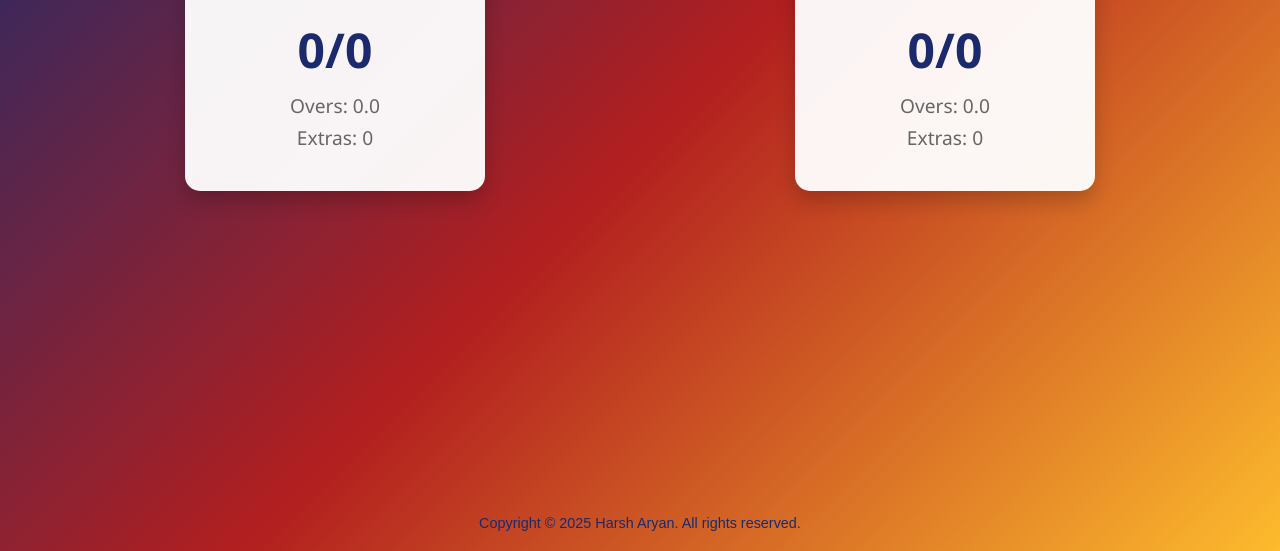
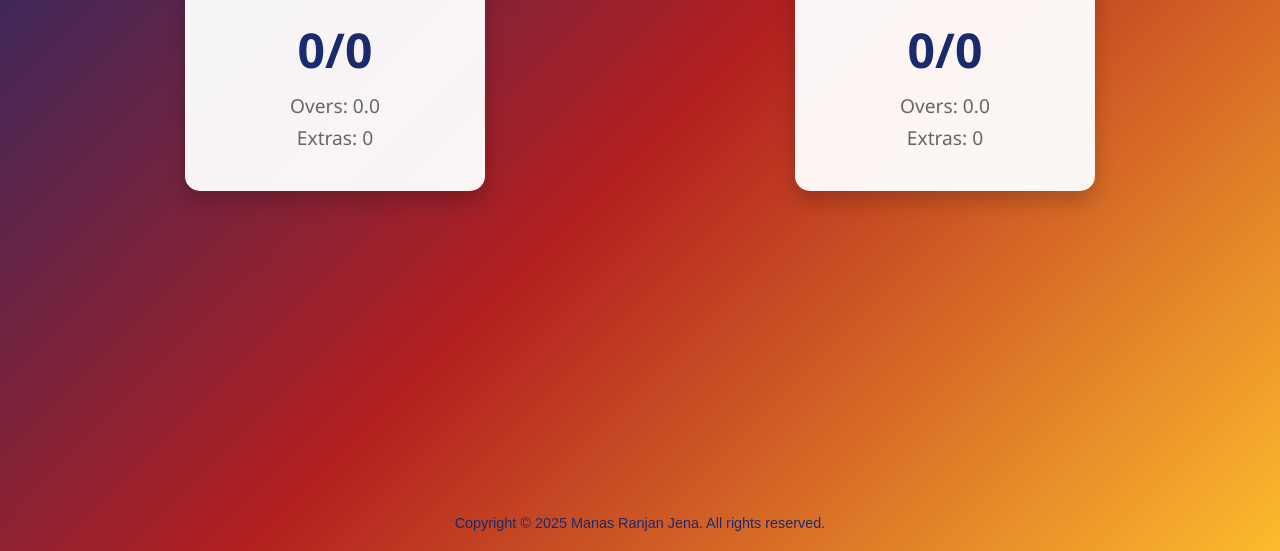
Before and after one commit to ManasRanjanJena6/Cricket-Score-Board-using-C, a plain HTML site: page index.html in a window 1280 px wide. Shown: the part 249-800 px from the top of the page. Drawn offline with Linux system fonts and the light colour scheme; no server answers.

Commit message:
Update index.html

```diff
--- a/index.html
+++ b/index.html
@@ -130,7 +130,7 @@
     <div id="confetti-container"></div>
 
     <footer style="text-align: center; padding: 20px; color: #1a2a6c; font-size: 0.9em; font-family: 'Arial', sans-serif; position: fixed; bottom: 0; left: 0; width: 100%;">
-        Copyright &copy; 2025 Harsh Aryan. All rights reserved.
+        Copyright &copy; 2025 Manas Ranjan Jena. All rights reserved.
     </footer>
 
     <script src="script.js"></script>
```
